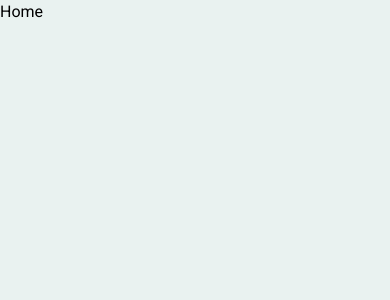
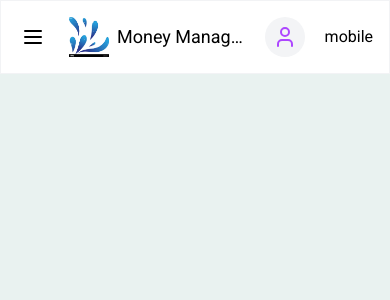
Before and after one commit to Thanh14013/moneymanagement-frontend, a React (Vite) app: page / in a window 390 px wide. Shown: the top 300 px of the page. Built offline with nearby package versions, Linux system fonts and the light colour scheme.

Commit message:
Menu bar

```diff
--- a/src/assets/assets.js
+++ b/src/assets/assets.js
@@ -1,5 +1,6 @@
 import login_bg from './login-bg.png';
-
+import logo from './logo.png';
 export const assets = {
-  login_bg
+  login_bg,
+  logo
 };
--- /dev/null
+++ b/src/components/Dashboard.jsx
@@ -0,0 +1,26 @@
+import React, { useContext } from 'react'
+import Menubar from './Menubar'
+import { AppContext } from '../context/AppContext'
+
+const Dashboard = () => {
+
+  const { user } = useContext(AppContext);
+
+  return (
+    <div>
+      <Menubar />
+
+      {user && (
+        <div className="flex">
+          <div className="max-[1080px]:hidden">
+            <div>Sidebar content</div>
+          </div>
+          <div className="grow mx-5">Right side content</div>
+        </div>
+      )}
+
+    </div>
+  )
+}
+
+export default Dashboard
--- /dev/null
+++ b/src/components/Menubar.jsx
@@ -0,0 +1,87 @@
+import { useContext, useRef, useState } from "react";
+import { AppContext } from "../context/AppContext.jsx";
+import { useNavigate } from "react-router-dom";
+import { X, Menu, User, LogOut } from "lucide-react";
+import { assets } from "../assets/assets.js";
+
+const Menubar = () => {
+    const [openSideMenu, setOpenSideMenu] = useState(false);
+    const [showDropdown, setShowDropdown] = useState(false);
+    const dropdownRef = useRef(null);
+    const { user, clearUser } = useContext(AppContext);
+    const navigate = useNavigate();
+
+    const handleLogout = () => {
+        localStorage.clear();
+        setShowDropdown(false);
+        clearUser();
+        navigate("/login");
+    }
+
+    return (
+        <div className="flex items-center justify-between gap-5 bg-white border border-b border-gray-200/50 backdrop-blur-[2px] py-4 px-4 sm:px-7 sticky top-0 z-30 ">
+            {/* Leftside: menu button and title */}
+            <div className="flex items-center gap-5">
+                <button
+                    onClick={() => setOpenSideMenu(!openSideMenu)}
+                    className="block lg:hidden text-black hover:bg-gray-100 p-1 rounded transition-colors"
+                >
+                    {openSideMenu ? (
+                        <X className="text-2xl" />
+                    ) : (
+                        <Menu className="text-2xl" />
+                    )}
+                </button>
+
+                <div className="flex items-center gap-2">
+                    <img src={assets.logo} alt="" className="h-10 w-10" />
+                    <span className="text-lg font-medium text-black truncate">Money Manager</span>
+                </div>
+
+            </div>
+
+
+            {/* Rightside: avatar photo */}
+            <div className="relative" ref={dropdownRef}>
+                <button onClick={() => setShowDropdown(!showDropdown)} className="flex items-center justify-center w-10 h-10 bg-gray-100 hover:bg-gray-200 rounded-full transition-colors duration-200 focus:outline-none focus:ring-2 focus:ring-purple-800 focus:ring-offset-2">
+                    <User className="text-purple-500" />
+                </button>
+
+                {showDropdown && (
+                    <div className="absolute right-0 mt-2 w-48 bg-white rounded-lg shadow-lg border border-gray-200 py-1 z-50">
+                        {/* User info */}
+                        <div className="px-4 py-3 border-b border-gray-100">
+                            <div className="flex items-center gap-3">
+                                <div className="flex items-center justify-center w-8 h-8 bg-gray-100 rounded-full">
+                                    <User className="w-4 h-4 text-purple-600" />
+                                </div>
+                                <div className="flex-1 min-w-0">
+                                    <p className="text-sm font-medium text-gray-800 truncate">
+                                        {user.fullName}
+                                    </p>
+                                    <p className="text-xs text-gray-500 truncate">{user.email}</p>
+                                </div>
+                            </div>
+                        </div>
+                        {/* Dropdown options */}
+                        <div className="py-1">
+                            <button
+                                onClick={handleLogout}
+                                className="flex items-center gap-3 w-full px-4 py-2 text-sm text-gray-700 hover:bg-gray-50 transition-colors duration-200"
+                            >
+                                <LogOut className="w-4 h-4 text-gray-500" />
+                                <span>Logout</span>
+                            </button>
+                        </div>
+
+                    </div>
+                )}
+            </div>
+
+            {/* mobileside menu */}
+            <span>mobile</span>
+        </div>
+    );
+};
+
+export default Menubar;
--- a/src/context/AppContext.jsx
+++ b/src/context/AppContext.jsx
@@ -5,9 +5,14 @@ export const AppContext = createContext();
 export const AppContextProvider = ({ children }) => {
   const [user,setUser] = useState(null);
 
+  const clearUser = () => {
+    setUser(null);
+  }
+
   const contextValue = {
     user,
-    setUser
+    setUser,
+    clearUser
   }
 
   return (
--- a/src/pages/Home.jsx
+++ b/src/pages/Home.jsx
@@ -1,8 +1,11 @@
 import React from 'react'
+import Dashboard from '../components/Dashboard'
 
 const Home = () => {
   return (
-    <div>Home</div>
+    <div>
+      <Dashboard />
+    </div>
   )
 }
 
```
Also changed, not shown: src/assets/logo.png (added), src/components/Sidebar.jsx (added).
